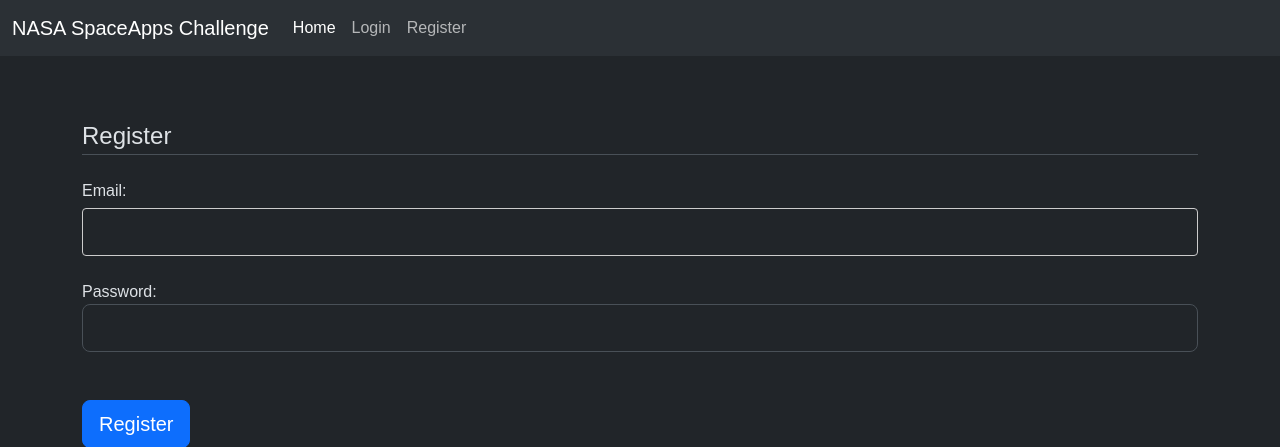
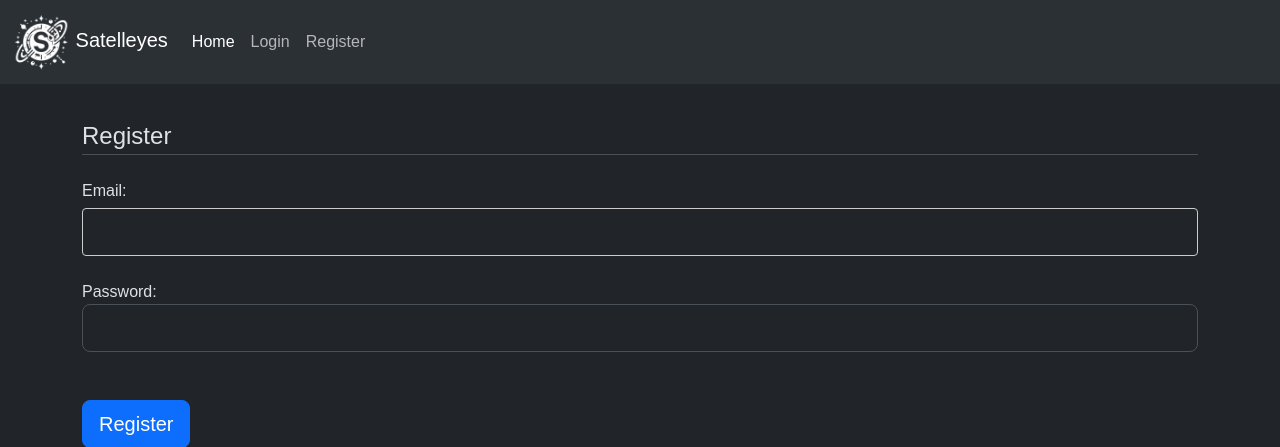
Before and after one commit to AbbieDewhirst/NASA-Landsat, a Flask app: page /register in a window 1280 px wide. Shown: the top 447 px of the page. Run offline with Flask 3, Linux system fonts and the light colour scheme; some libraries are stand-ins or nearby versions.

Commit message:
favicon and stuff

```diff
--- a/landsat_webapp/static/styles.css
+++ b/landsat_webapp/static/styles.css
@@ -32,12 +32,12 @@ body {
 /* Drawer Toggle Button */
 #drawer-toggle {
     position: fixed;
-    top: 66px; /* Slightly below navbar */
+    top: 128px; /* Slightly below navbar */
     left: 10px;
     z-index: 1040; /* Above all elements */
     background-color: var(--bs-body-bg);
     border: none;
-    padding: 10px;
+    padding: 12px;
     cursor: pointer;
     color: var(--bs-body-color);
 }
--- a/landsat_webapp/templates/layout.html
+++ b/landsat_webapp/templates/layout.html
@@ -3,8 +3,11 @@
 
 <head>
     <meta charset="utf-8">
-    <title>NASA SpaceApps Challenge</title>
+    <title>Satelleyes</title>
     <meta name="viewport" content="width=device-width, initial-scale=1">
+
+    <link rel="icon" href="/static/favicon.ico" type="image/x-icon">
+
 
     <!-- Mapbox GL JS CSS -->
     <link href="https://api.mapbox.com/mapbox-gl-js/v3.7.0/mapbox-gl.css" rel="stylesheet">
@@ -38,7 +41,9 @@
     <!-- Navbar -->
     <nav class="navbar navbar-expand-lg bg-body-tertiary">
         <div class="container-fluid">
-            <a class="navbar-brand" href="/">NASA SpaceApps Challenge</a>
+            <a class="navbar-brand" href="/">
+                <img src="/static/satelleyes.png" alt="satelleyes logo" style="width: 58px;">
+                Satelleyes</a>
             <button class="navbar-toggler" type="button" data-bs-toggle="collapse"
                 data-bs-target="#navbarSupportedContent" aria-controls="navbarSupportedContent" aria-expanded="false"
                 aria-label="Toggle navigation">
@@ -62,6 +67,11 @@
                     </li>
                     {% endif %}
                 </ul>
+                {% if current_user.is_authenticated %}
+                <span class="navbar-text">
+                    Welcome {{ current_user.email }}!
+                </span>
+                {% endif %}
             </div>
         </div>
     </nav>
```
Also changed, not shown: landsat_webapp/static/favicon.ico (added), landsat_webapp/static/satelleyes.png (added).
